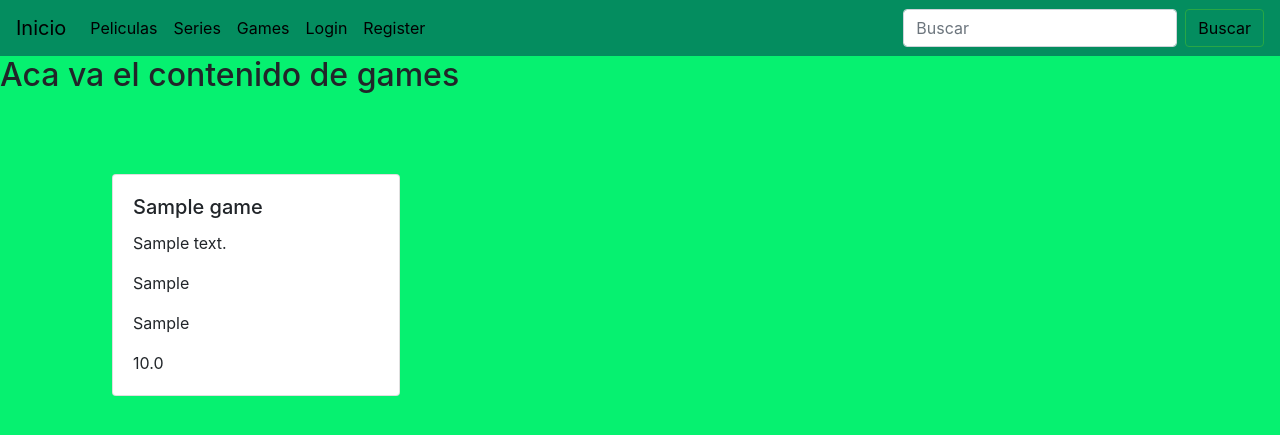
After one commit to santiagomathieu/Entrega1MathieuPeralta, a Django app: page /peliculas/detalle_game/1/ in a window 1280 px wide. The commit adds this page. Shown: the top 435 px of the page. Run offline with Django 4.2, Linux system fonts and the light colour scheme; tables that the repository leaves empty hold one stand-in row (values such as "Sample post").

Commit message:
detail_peliculas.html,detail_series.html

```diff
--- a/peliculas/urls.py
+++ b/peliculas/urls.py
@@ -1,6 +1,6 @@
 
 from django.urls import path
-from peliculas.views import create_movie_view, pelis, series_1, create_serie_view, juegos, create_game_view, search_view
+from peliculas.views import create_movie_view, pelis, series_1, create_serie_view, juegos, create_game_view, search_view, Detail_peliculas, Detail_series, Detail_games
 
 
 
@@ -11,5 +11,8 @@ path("create-serie/",create_serie_view, name="create-serie"),
 path("games/",juegos,name="juegos"),
 path("create-game/",create_game_view, name="create-game"),
 path("buscar/",search_view,name="buscar"),
+path("detalle_pelicula/<int:pk>/",Detail_peliculas.as_view(), name= "detalle-pelicula"),
+path("detalle_serie/<int:pk>/",Detail_series.as_view(), name= "detalle-serie"),
+path("detalle_game/<int:pk>/",Detail_games.as_view(), name= "detalle-game")
 
 ]
--- a/peliculas/views.py
+++ b/peliculas/views.py
@@ -7,6 +7,7 @@ from django.http import HttpResponse
 from peliculas.models import Peliculas,Series,Games
 from peliculas.forms import Peliculas_form,Games_form,Series_form
 
+from django.views.generic import ListView, DetailView, CreateView, DeleteView, UpdateView
 
 def pelis(request):
     print(request.method)
@@ -93,3 +94,15 @@ def search_view(request):
     games = Games.objects.filter(name__contains = request.GET['search'])
     context = {'peliculas': peliculas,"series":series,"games":games}
     return render(request, 'search.html', context = context)
+
+class Detail_peliculas(DetailView):
+    model = Peliculas
+    template_name= 'detail_peliculas.html'
+
+class Detail_series(DetailView):
+    model = Series
+    template_name= 'detail_series.html'
+
+class Detail_games(DetailView):
+    model = Games
+    template_name= 'detail_games.html'
--- a/templates/base.html
+++ b/templates/base.html
@@ -11,8 +11,8 @@
   <link rel="stylesheet" href="https://cdn.jsdelivr.net/npm/bootstrap@4.6.1/dist/css/bootstrap.min.css"
       integrity="sha384-zCbKRCUGaJDkqS1kPbPd7TveP5iyJE0EjAuZQTgFLD2ylzuqKfdKlfG/eSrtxUkn" crossorigin="anonymous">
 </head>
-<body style="background: rgb(140, 96, 141);">
-  <nav class="navbar navbar-expand-lg navbar " style="background: rgb(192, 145, 236);">
+<body style="background: rgb(6, 241, 112);">
+  <nav class="navbar navbar-expand-lg navbar " style="background: rgb(4, 141, 95);">
     <a class="navbar-brand" href="/" style="color: black;">Inicio</a>
     <button class="navbar-toggler" type="button" data-toggle="collapse" data-target="#navbarSupportedContent"
         aria-controls="navbarSupportedContent" aria-expanded="false" aria-label="Toggle navigation">
@@ -40,14 +40,14 @@
                 </li>
 
                 <li class="nav-item">
-                    <a class="nav-link" href="/logout/">Logout</a>
+                    <a class="nav-link" href="/logout/" style="color: black;">Logout</a>
                 </li>
                 {% else %}
                 <li class="nav-item">
-                    <a class="nav-link" href="/auth/login/">Login</a>
+                    <a class="nav-link" href="/auth/login/" style="color: black;" >Login</a>
                 </li>
                 <li class="nav-item">
-                    <a class="nav-link" href="/auth/register/">Register</a>
+                    <a class="nav-link" href="/auth/register/" style="color: black;">Register</a>
                 </li>
                 {% endif %}
 
--- /dev/null
+++ b/templates/detail_games.html
@@ -0,0 +1,25 @@
+{% extends 'base.html' %}
+
+{% block titulo %}
+    Games
+{% endblock %}
+
+{% block contenido %}
+<h2>Aca va el contenido de games</h2>
+<div class="d-flex" style="margin-top:5rem; margin-left:7rem">
+
+    <div class="card" style="width: 18rem;">
+
+        <div class="card-body">
+            <h5 class="card-title">{{object.name}}</h5>
+            <p class="card-text">{{object.description}}</p>
+            <p class="card-text">{{object.genre}}</p>
+            <p class="card-text">{{object.developer}}</p>
+            <p class="card-text">{{object.price}}</p>
+
+        </div>
+    </div>
+
+</div>
+
+{% endblock %}
--- a/templates/games.html
+++ b/templates/games.html
@@ -13,11 +13,8 @@
         <img class="card-img-top" src=".../100px180/" alt="Card image cap">
         <div class="card-body">
             <h5 class="card-title">{{game.name}}</h5>
-            <p class="card-text">{{game.description}}</p>
             <p class="card-text">{{game.genre}}</p>
-            <p class="card-text">{{game.developer}}</p>
-            <p class="card-text">{{game.price}}</p>
-
+        <a href="/peliculas/detalle_game/{{game.id}}/" class="btn btn-primary">Ver mas</a>
         </div>
     </div>
 
--- a/templates/peliculas.html
+++ b/templates/peliculas.html
@@ -13,12 +13,8 @@
         <img class="card-img-top" src=".../100px180/" alt="Card image cap">
         <div class="card-body">
             <h5 class="card-title">{{pelicula.name}}</h5>
-            <p class="card-text">{{pelicula.description}}</p>
             <p class="card-text">{{pelicula.genre}}</p>
-            <p class="card-text">{{pelicula.length}}</p>
-            <p class="card-text">{{pelicula.director}}</p>
-            <p class="card-text">{{pelicula.cast}}</p>
-
+        <a href="/peliculas/detalle_pelicula/{{pelicula.id}}/" class="btn btn-primary">Ver mas</a>
         </div>
     </div>
 
--- a/templates/series.html
+++ b/templates/series.html
@@ -13,12 +13,8 @@
         <img class="card-img-top" src=".../100px180/" alt="Card image cap">
         <div class="card-body">
             <h5 class="card-title">{{serie.name}}</h5>
-            <p class="card-text">{{serie.description}}</p>
             <p class="card-text">{{serie.genre}}</p>
-            <p class="card-text">{{serie.seasons}}</p>
-            <p class="card-text">{{serie.director}}</p>
-            <p class="card-text">{{serie.cast}}</p>
-
+        <a href="/peliculas/detalle_serie/{{serie.id}}/" class="btn btn-primary">Ver mas</a>
         </div>
     </div>
 
```
Also changed, not shown: templates/detail_peliculas.html (added, +25 -0 lines), templates/detail_series.html (added, +28 -0 lines).
